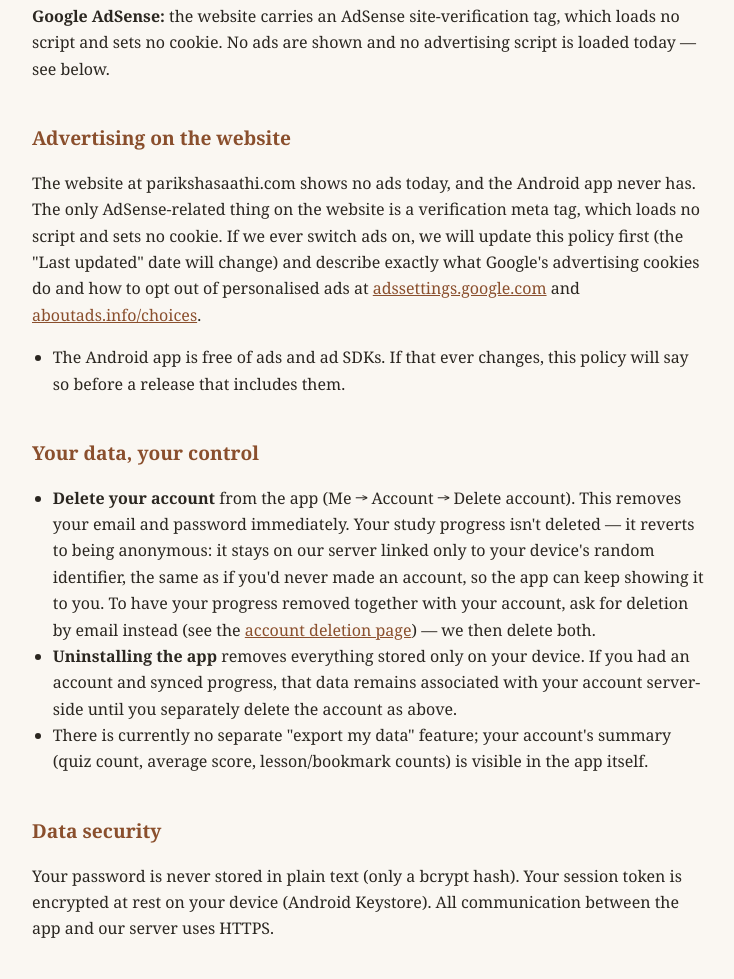
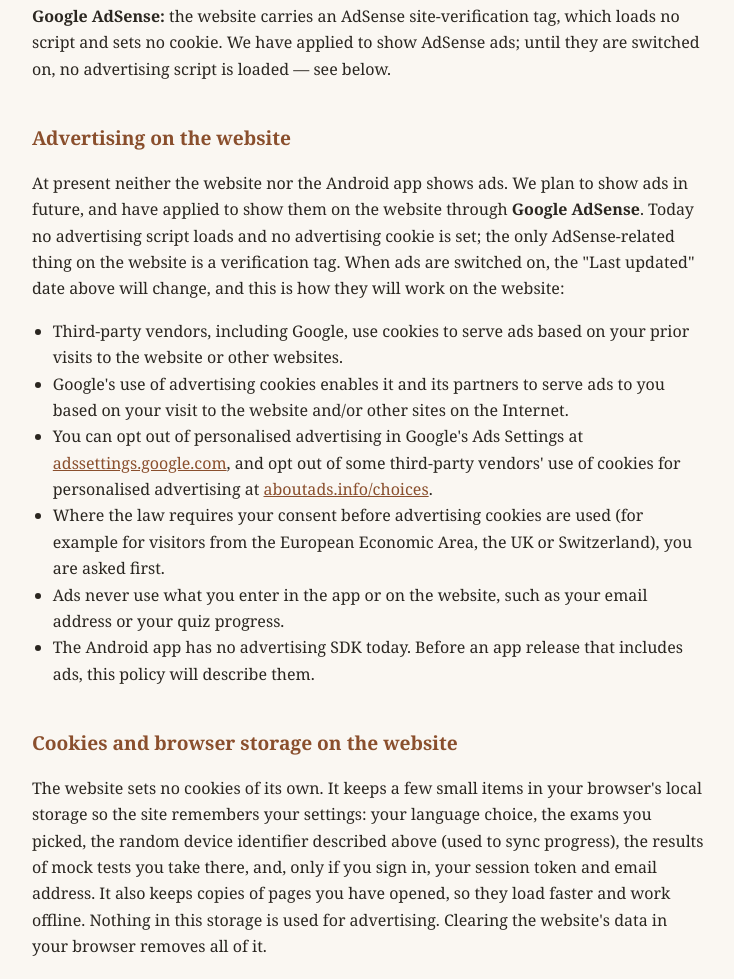
Before and after one commit to mahesh0223/pariksha-saathi-legal, a plain HTML site: page index.html in a window 1280 px wide. Shown: the part 1713-2692 px from the top of the page, without its empty margins (272-1006 px from the left). Drawn offline with Linux system fonts and the light colour scheme.

Commit message:
Privacy policy: AdSense disclosures (applied, no ads yet), website storage, contact address
Owner-approved (15 Nov 2026), matching the website's /privacy/: the advertising section names Google AdSense as the
provider applied to and states how its ads will use cookies, how to opt out (Ads Settings, aboutads.info) and that
consent is asked where the law requires it. "The Android app is free of ads" / "never has" become a statement of today
(no advertising SDK; this policy will describe any ads before a release that includes them). Adds the website's
browser-storage section and the web session-token line. Contact is now contact@parikshasaathi.com, here and on the
account-deletion page. Last updated 15 November 2026.

Co-Authored-By: Claude Opus 5.5 <noreply@anthropic.com>

```diff
--- a/index.html
+++ b/index.html
@@ -75,7 +75,7 @@
 <div class="wrap">
   <header>
     <h1>Privacy Policy for Pariksha Saathi</h1>
-    <div class="meta">Last updated: 8 November 2026</div>
+    <div class="meta">Last updated: 15 November 2026</div>
     <div class="notice">
       This policy is grounded in exactly what the app and its backend actually do — it is not a
       substitute for legal advice, and may be revised as the app evolves.
@@ -109,10 +109,10 @@
     <p>
       <strong>We do not collect:</strong> your name, phone number, location, contacts, photos, or
       any device identifier tied to your hardware (IMEI, advertising ID, etc.). The <strong>Android
-      app</strong> does not use analytics, crash reporting, or advertising SDKs of any kind —
+      app</strong> does not use analytics, crash reporting, or advertising SDKs today —
       nothing about your use of the app is shared with ad networks or analytics companies. The
-      <strong>website</strong> at parikshasaathi.com currently shows no ads either — see
-      "Advertising on the website" below for what would change if that ever happens.
+      <strong>website</strong> at parikshasaathi.com does not show ads yet — see
+      "Advertising on the website" below for how ads will work once they are switched on.
     </p>
 
     <h2>How we use what we collect</h2>
@@ -147,24 +147,44 @@
     </p>
     <p>
       <strong>Google AdSense:</strong> the website carries an AdSense site-verification tag, which
-      loads no script and sets no cookie. No ads are shown and no advertising script is loaded
-      today — see below.
+      loads no script and sets no cookie. We have applied to show AdSense ads; until they are
+      switched on, no advertising script is loaded — see below.
     </p>
 
     <h2>Advertising on the website</h2>
     <p>
-      The website at parikshasaathi.com shows no ads today, and the Android app never has. The only
-      AdSense-related thing on the website is a verification meta tag, which loads no script and
-      sets no cookie. If we ever switch ads on, we will update this policy first (the "Last
-      updated" date will change) and describe exactly what Google's advertising cookies do and how
-      to opt out of personalised ads at
-      <a href="https://adssettings.google.com" target="_blank" rel="noreferrer">adssettings.google.com</a> and
-      <a href="https://www.aboutads.info/choices" target="_blank" rel="noreferrer">aboutads.info/choices</a>.
+      At present neither the website nor the Android app shows ads. We plan to show ads in future,
+      and have applied to show them on the website through <strong>Google AdSense</strong>. Today no
+      advertising script loads and no advertising cookie is set; the only AdSense-related thing on
+      the website is a verification tag. When ads are switched on, the "Last updated" date above
+      will change, and this is how they will work on the website:
     </p>
     <ul>
-      <li>The Android app is free of ads and ad SDKs. If that ever changes, this policy will say so
-        before a release that includes them.</li>
+      <li>Third-party vendors, including Google, use cookies to serve ads based on your prior visits
+        to the website or other websites.</li>
+      <li>Google's use of advertising cookies enables it and its partners to serve ads to you based on
+        your visit to the website and/or other sites on the Internet.</li>
+      <li>You can opt out of personalised advertising in Google's Ads Settings at
+        <a href="https://adssettings.google.com" target="_blank" rel="noreferrer">adssettings.google.com</a>,
+        and opt out of some third-party vendors' use of cookies for personalised advertising at
+        <a href="https://www.aboutads.info/choices" target="_blank" rel="noreferrer">aboutads.info/choices</a>.</li>
+      <li>Where the law requires your consent before advertising cookies are used (for example for
+        visitors from the European Economic Area, the UK or Switzerland), you are asked first.</li>
+      <li>Ads never use what you enter in the app or on the website, such as your email address or
+        your quiz progress.</li>
+      <li>The Android app has no advertising SDK today. Before an app release that includes ads, this
+        policy will describe them.</li>
     </ul>
+
+    <h2>Cookies and browser storage on the website</h2>
+    <p>
+      The website sets no cookies of its own. It keeps a few small items in your browser's local
+      storage so the site remembers your settings: your language choice, the exams you picked, the
+      random device identifier described above (used to sync progress), the results of mock tests you
+      take there, and, only if you sign in, your session token and email address. It also keeps copies
+      of pages you have opened, so they load faster and work offline. Nothing in this storage is used
+      for advertising. Clearing the website's data in your browser removes all of it.
+    </p>
 
     <h2>Your data, your control</h2>
     <ul>
@@ -184,9 +204,9 @@
 
     <h2>Data security</h2>
     <p>
-      Your password is never stored in plain text (only a bcrypt hash). Your session token is
-      encrypted at rest on your device (Android Keystore). All communication between the app and
-      our server uses HTTPS.
+      Your password is never stored in plain text (only a bcrypt hash). In the app, your session
+      token is encrypted at rest on your device (Android Keystore); on the website it is kept in your
+      browser's local storage. All communication between the app and our server uses HTTPS.
     </p>
 
     <h2>Children's privacy</h2>
@@ -202,7 +222,7 @@
     </p>
 
     <h2>Contact</h2>
-    <p>Questions about this policy or your data: <a href="mailto:sriwastava2@gmail.com">sriwastava2@gmail.com</a></p>
+    <p>Questions about this policy or your data: <a href="mailto:contact@parikshasaathi.com">contact@parikshasaathi.com</a></p>
   </section>
 
   <footer>Pariksha Saathi — exam preparation for 26 Indian government exams</footer>
```
Also changed, not shown: account-deletion.html (+3 -3 lines).
